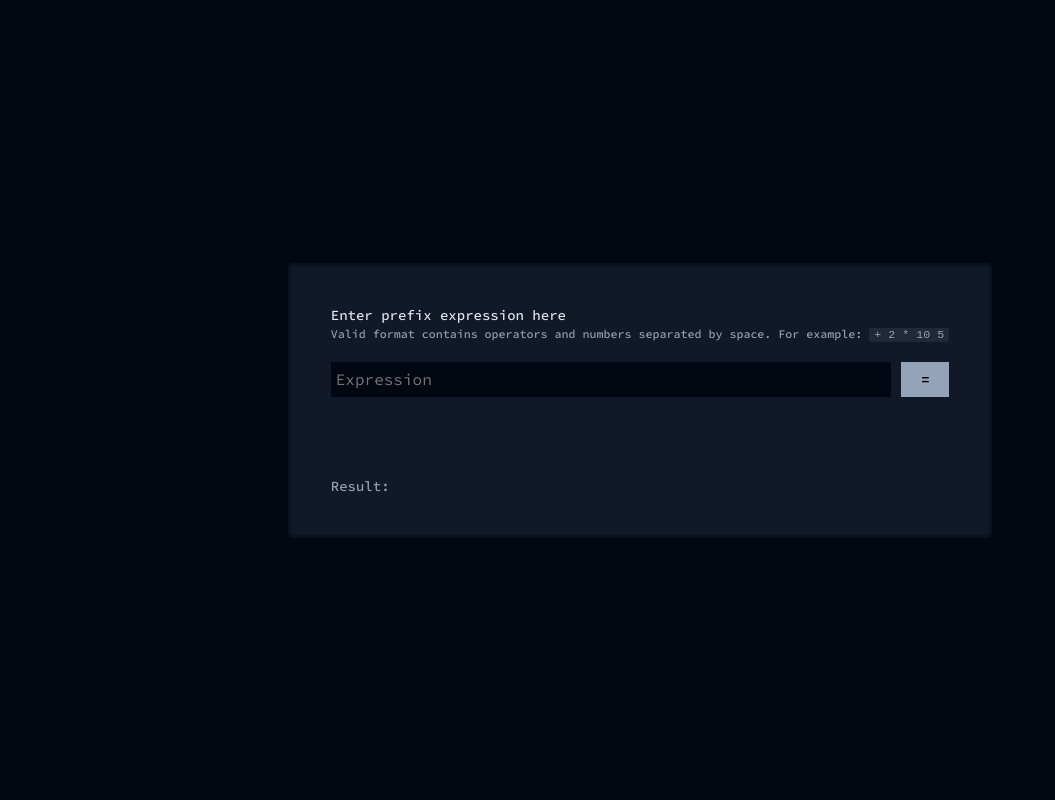
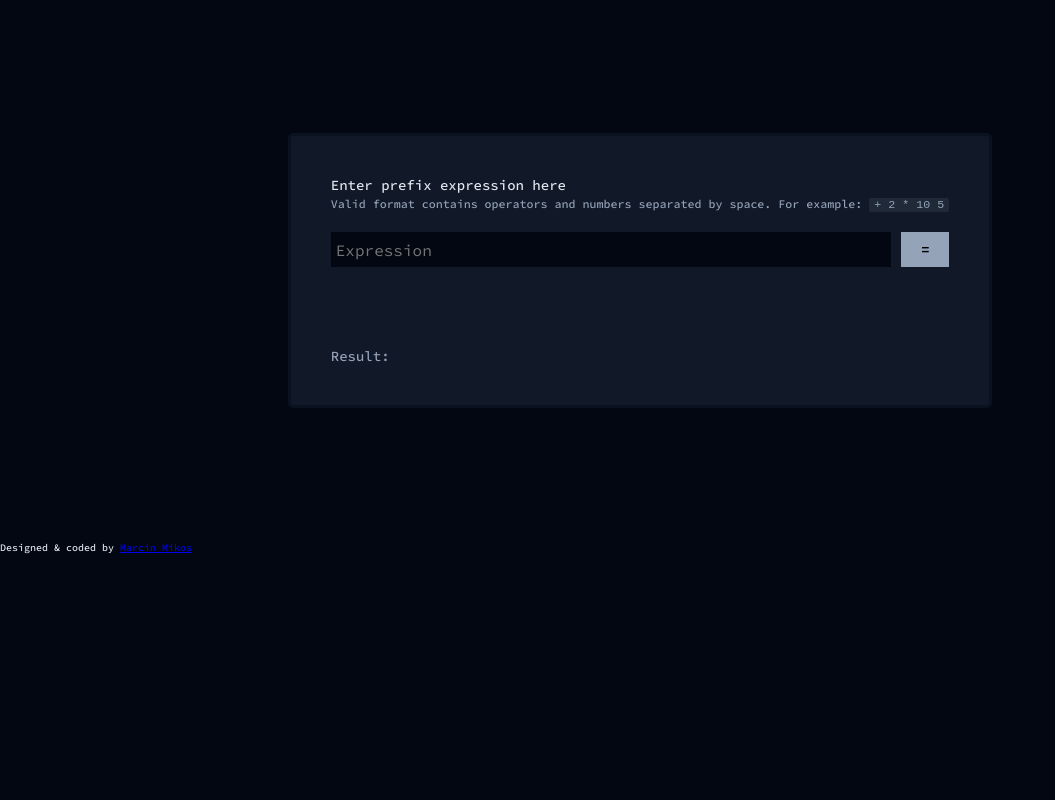
Before and after one commit to M-Mikos/prefix-calc, a plain HTML site: page index.html in a window 1280 px wide. Shown: the whole page, without its empty margins (0-1055 px from the left). Drawn offline with Linux system fonts and the light colour scheme.

Commit message:
Add footer

```diff
--- a/index.html
+++ b/index.html
@@ -27,5 +27,8 @@
       </form>
       <div class="output-wrapper">Result: <span class="output"></span></div>
     </main>
+    <footer>
+      Designed & coded by <author><a href="https://github.com/M-Mikos" target="_blank">Marcin Mikos</a></author>
+    </footer>
   </body>
 </html>
```
